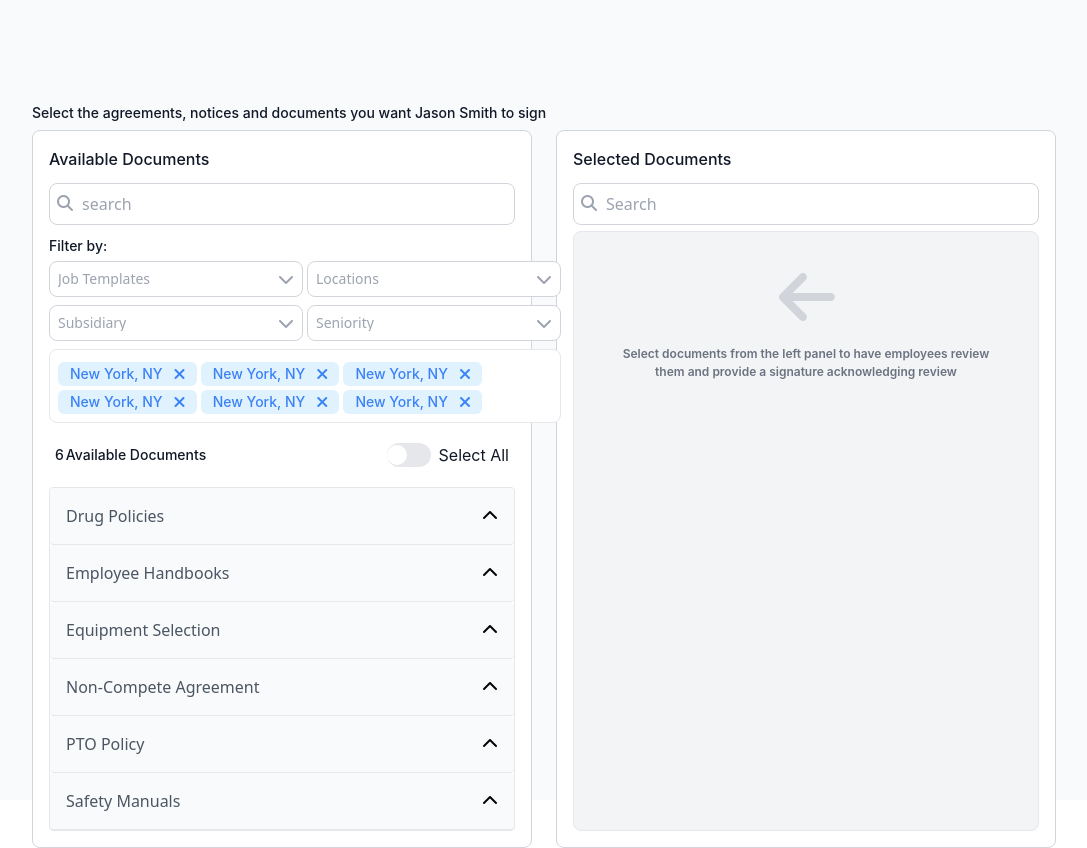
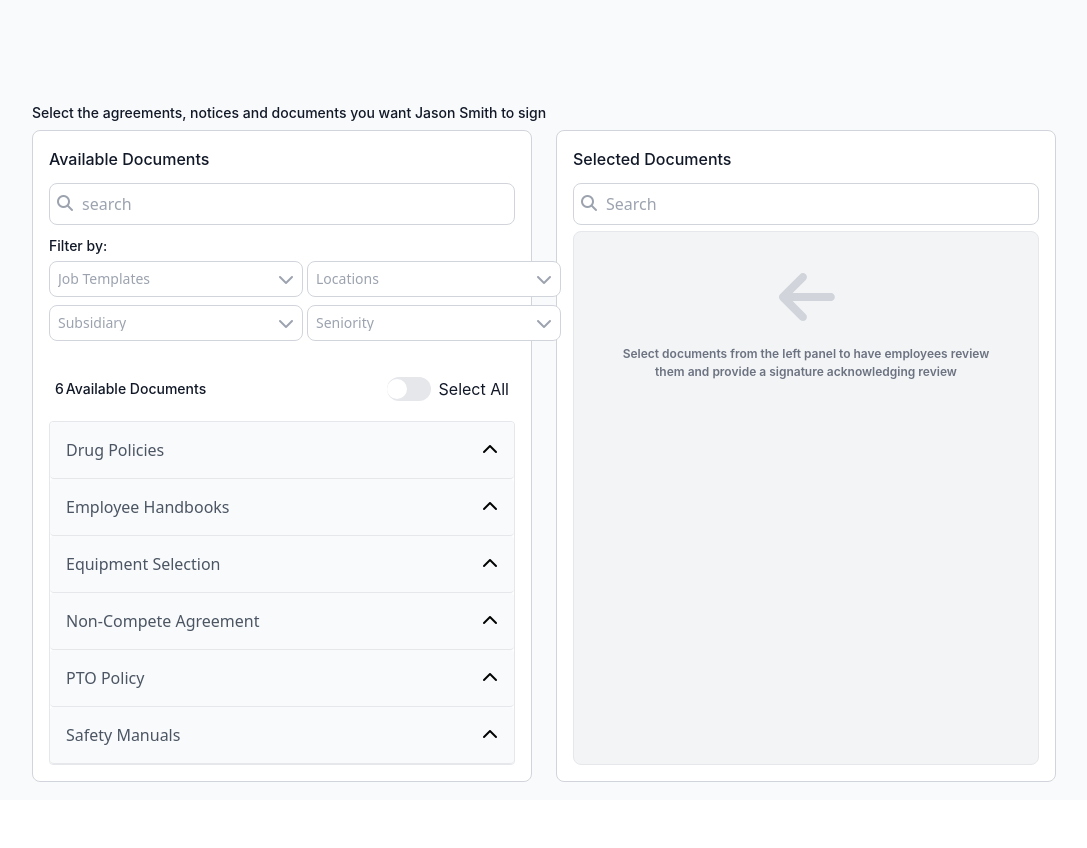
Before and after one commit to Koushith/Select-filter, a React (Vite) app: page / in a window 1280 px wide. Shown: the whole page, without its empty margins (96-1183 px from the left). After the commit the page ends 800 px from the top, so only its background shows below. Built offline with nearby package versions, Linux system fonts and the light colour scheme; a web font is replaced by a local one.

Commit message:
working mvp

```diff
--- a/src/components/document-select/document-select.component.tsx
+++ b/src/components/document-select/document-select.component.tsx
@@ -41,12 +41,10 @@ export const DocumentSelect = () => {
 
   const selectedDocuments = useAppSelector(getSelectedDocuments)
 
-  const selectHandler = (e) => {
-    console.log("eee", e)
-    dispatch(setFilteredOptions([...filteredOptions]))
+  const selectHandler = (option) => {
+    console.log("eee", option)
+    dispatch(setFilteredOptions([...filteredOptions, option]))
   }
-
-  const filterOption = useAppSelector(getFilterForDropdown)
 
   const handleItemSelect = (item: string) => {
     dispatch((dispatch, getState) => {
@@ -90,6 +88,13 @@ export const DocumentSelect = () => {
     // Perform any other actions with the selected value
   }
 
+  const removeFromFilterHandler = (option) => {
+    console.log("option", option)
+    const updatedSelectedItems = filteredOptions.filter(
+      (selectedItem) => selectedItem !== option
+    )
+    dispatch(setFilteredOptions(updatedSelectedItems))
+  }
   return (
     <div className='my-0 mx-auto  h-[auto] flex items-center justify-center mt-2'>
       <div className='w-[1024px] justify-start items-center gap-6 inline-flex'>
@@ -97,7 +102,7 @@ export const DocumentSelect = () => {
           <div className="self-stretch text-gray-900 text-base font-medium font-['Inter'] leading-normal">
             Available Documents
           </div>
-          <div className='self-stretch h-56 flex-col justify-start items-start gap-3 flex'>
+          <div className='self-stretch  flex-col justify-start items-start gap-3 flex'>
             <div className='self-stretch h-9 flex-col justify-start items-start gap-2 flex'>
               <>
                 <>
@@ -141,10 +146,19 @@ export const DocumentSelect = () => {
                   onSelect={selectHandler}
                 />
               </div>
-              <div className='mt-2 w-full p-2 bg-white  rounded-lg border border-gray-200'>
-                <Badge onClickHandler={() => alert("clicked")} /> <Badge />{" "}
-                <Badge /> <Badge /> <Badge /> <Badge />
-              </div>
+
+              {filteredOptions.length > 0 && (
+                <>
+                  <div className='mt-2 w-full p-2 bg-white  rounded-lg border border-gray-200'>
+                    {filteredOptions.map((option) => (
+                      <Badge
+                        text={option}
+                        onClickHandler={() => removeFromFilterHandler(option)}
+                      />
+                    ))}
+                  </div>
+                </>
+              )}
             </div>
           </div>
 
--- a/src/components/primitives/badge/badge.component.tsx
+++ b/src/components/primitives/badge/badge.component.tsx
@@ -17,7 +17,7 @@ export const Badge: React.FC<BadgeProps> = ({
 }: BadgeProps) => {
   return (
     <div
-      className={`h-6 px-3 mt-1 py-0.5 rounded-md justify-start items-center gap-1 inline-flex ${bgColor}`}
+      className={`h-6 mr-2 px-3 mt-1 py-0.5 rounded-md justify-start items-center gap-1 inline-flex ${bgColor}`}
     >
       <div
         className={`text-center ${textColor} text-sm font-medium font-['Inter'] leading-tight`}
```
